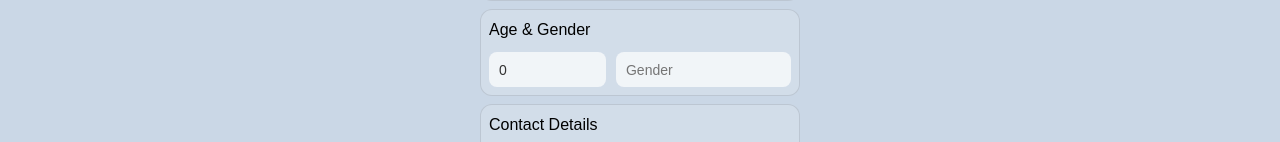
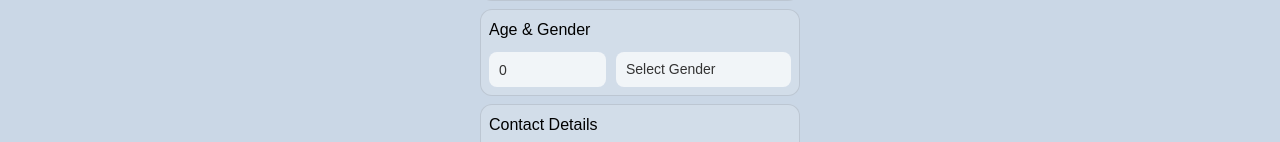
Before and after one commit to swarnaliarc-debug/city-parking, a React (Create React App) app: page /register in a window 1280 px wide. Shown: the part 412-554 px from the top of the page. Built offline with nearby package versions, Linux system fonts and the light colour scheme.

Commit message:
MALE FEMALE DROPDOWN DONE

```diff
--- a/src/components/Register.js
+++ b/src/components/Register.js
@@ -149,13 +149,20 @@ const Register = () => {
           <div style={sectionBoxStyle}>
             <label style={labelStyle}>Age & Gender</label>
             <div style={{ display: 'flex', gap: '10px' }}>
-              <input type="text" style={{...inputStyle, width: '40%'}} placeholder="Age"
+              <input type="number" style={{...inputStyle, width: '40%'}} placeholder="Age"
               value={age}
               onChange={(e) => setAge(e.target.value)} />
-              <input type="text" style={{...inputStyle, width: '60%'}} placeholder="Gender"
-              value={gender}
-              onChange={(e) => setGender(e.target.value)} />
-            </div>
+               <select
+                style={{...inputStyle, width: '60%', appearance: 'none'}}
+                value={gender}
+                onChange={(e) => setGender(e.target.value)}
+              >
+                <option value="" disabled>Select Gender</option>
+                <option value="M">Male</option>
+                <option value="F">Female</option>
+                <option value="O">Other</option>
+              </select>
+          </div>
           </div>
 
           <div style={sectionBoxStyle}>
```
